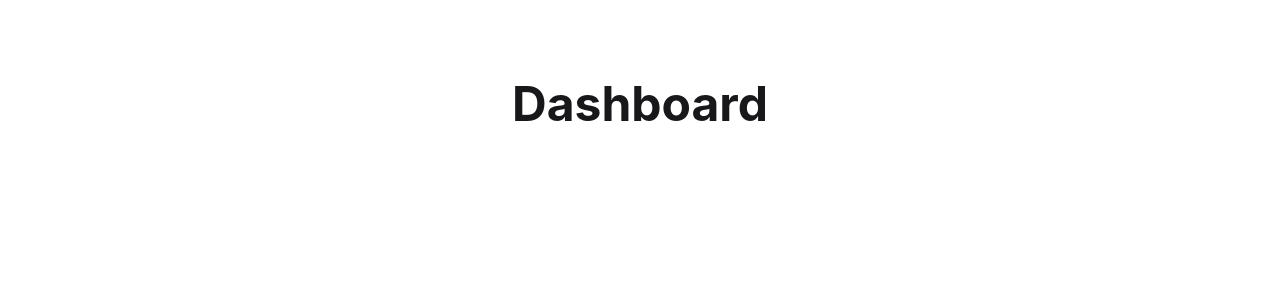
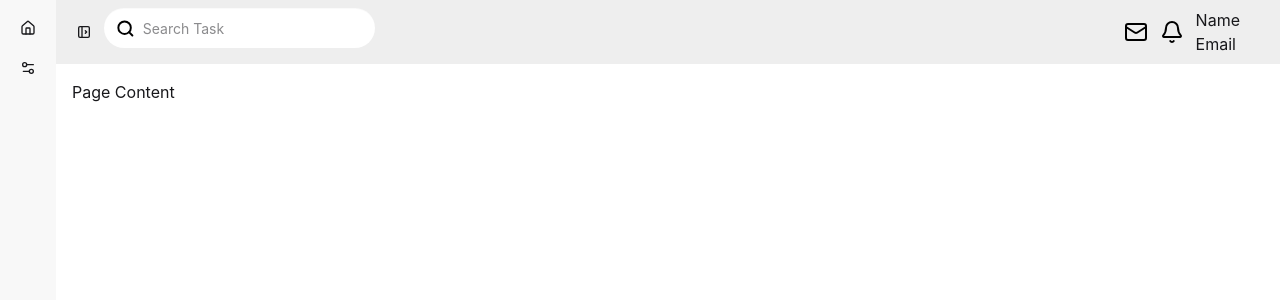
Before and after one commit to Rakibstack/Frontend-Intern-Dashboard, a React (Vite) app: page / in a window 1280 px wide. Shown: the top 300 px of the page. Built offline with nearby package versions, Linux system fonts and the light colour scheme; sample sign-in values are in the browser's storage.

Commit message:
add dashboard section

```diff
--- a/src/pages/Dashboard.jsx
+++ b/src/pages/Dashboard.jsx
@@ -1,9 +1,82 @@
+import { Bell, CircleUserRound, Mail } from 'lucide-react';
 import React from 'react';
 
 const Dashboard = () => {
+
+
+
     return (
-        <div>
-            <h2 className='text-center mt-20 text-5xl font-bold'>Dashboard</h2>
+        <div className="drawer lg:drawer-open">
+            <input id="my-drawer-4" type="checkbox" className="drawer-toggle" />
+            <div className="drawer-content">
+                {/* Navbar */}
+                <nav className="navbar w-full bg-base-300">
+                    <label htmlFor="my-drawer-4" aria-label="open sidebar" className="btn btn-square btn-ghost">
+                        {/* Sidebar toggle icon */}
+                        <svg xmlns="http://www.w3.org/2000/svg" viewBox="0 0 24 24" strokeLinejoin="round" strokeLinecap="round" strokeWidth="2" fill="none" stroke="currentColor" className="my-1.5 inline-block size-4"><path d="M4 4m0 2a2 2 0 0 1 2 -2h12a2 2 0 0 1 2 2v12a2 2 0 0 1 -2 2h-12a2 2 0 0 1 -2 -2z"></path><path d="M9 4v16"></path><path d="M14 10l2 2l-2 2"></path></svg>
+                    </label>
+                    <div className='flex justify-between w-full pr-8'>
+                        <div>
+                            <label className="input rounded-4xl border-none">
+                                <svg className="h-[1.5em] text-black opacity-100" xmlns="http://www.w3.org/2000/svg" viewBox="0 0 24 24">
+                                    <g
+                                        strokeLinejoin="round"
+                                        strokeLinecap="round"
+                                        strokeWidth="2.5"
+                                        fill="none"
+                                        stroke="currentColor"
+                                    >
+                                        <circle cx="11" cy="11" r="8"></circle>
+                                        <path d="m21 21-4.3-4.3"></path>
+                                    </g>
+                                </svg>
+                                <input type="search" required placeholder="Search Task" />
+                            </label>
+                        </div>
+                        <div className='flex gap-3 items-center  justify-center'>
+                            <span><Mail className="text-black" /></span>
+                            <span><Bell className="text-black" /></span>
+                            <div>
+                                <img src='' alt="" />
+                                <div>
+                                    <h2>Name</h2>
+                                    <h2>Email</h2>
+                                </div>
+                            </div>
+                        </div>
+
+
+                    </div>
+                </nav>
+                {/* Page content here */}
+                <div className="p-4">Page Content</div>
+            </div>
+
+            <div className="drawer-side is-drawer-close:overflow-visible">
+                <label htmlFor="my-drawer-4" aria-label="close sidebar" className="drawer-overlay"></label>
+                <div className="flex min-h-full flex-col items-start bg-base-200 is-drawer-close:w-14 is-drawer-open:w-64">
+                    {/* Sidebar content here */}
+                    <ul className="menu w-full grow">
+                        {/* List item */}
+                        <li>
+                            <button className="is-drawer-close:tooltip is-drawer-close:tooltip-right" data-tip="Homepage">
+                                {/* Home icon */}
+                                <svg xmlns="http://www.w3.org/2000/svg" viewBox="0 0 24 24" strokeLinejoin="round" strokeLinecap="round" strokeWidth="2" fill="none" stroke="currentColor" className="my-1.5 inline-block size-4"><path d="M15 21v-8a1 1 0 0 0-1-1h-4a1 1 0 0 0-1 1v8"></path><path d="M3 10a2 2 0 0 1 .709-1.528l7-5.999a2 2 0 0 1 2.582 0l7 5.999A2 2 0 0 1 21 10v9a2 2 0 0 1-2 2H5a2 2 0 0 1-2-2z"></path></svg>
+                                <span className="is-drawer-close:hidden">Homepage</span>
+                            </button>
+                        </li>
+
+                        {/* List item */}
+                        <li>
+                            <button className="is-drawer-close:tooltip is-drawer-close:tooltip-right" data-tip="Settings">
+                                {/* Settings icon */}
+                                <svg xmlns="http://www.w3.org/2000/svg" viewBox="0 0 24 24" strokeLinejoin="round" strokeLinecap="round" strokeWidth="2" fill="none" stroke="currentColor" className="my-1.5 inline-block size-4"><path d="M20 7h-9"></path><path d="M14 17H5"></path><circle cx="17" cy="17" r="3"></circle><circle cx="7" cy="7" r="3"></circle></svg>
+                                <span className="is-drawer-close:hidden">Settings</span>
+                            </button>
+                        </li>
+                    </ul>
+                </div>
+            </div>
         </div>
     );
 };
--- a/src/pages/Login.jsx
+++ b/src/pages/Login.jsx
@@ -9,6 +9,7 @@
 
     // Handle login logic here
     const HandleLogIn = async (e) => {
+
         e.preventDefault();
         const form = e.target;
 
```
